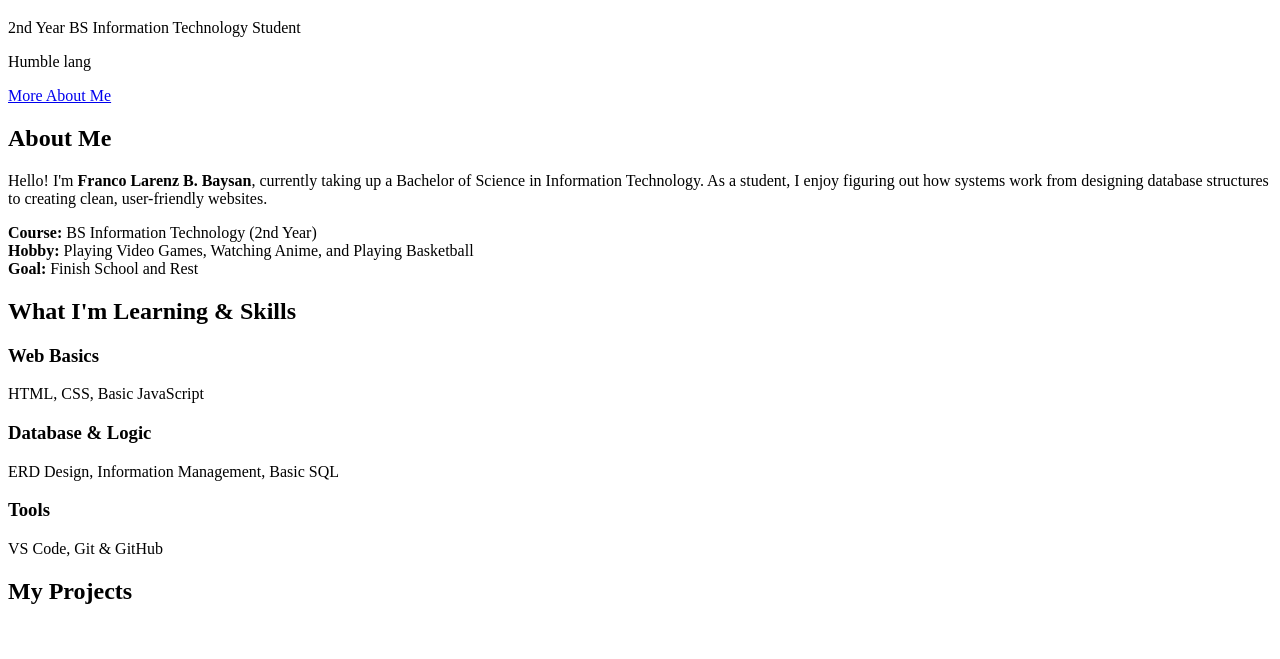
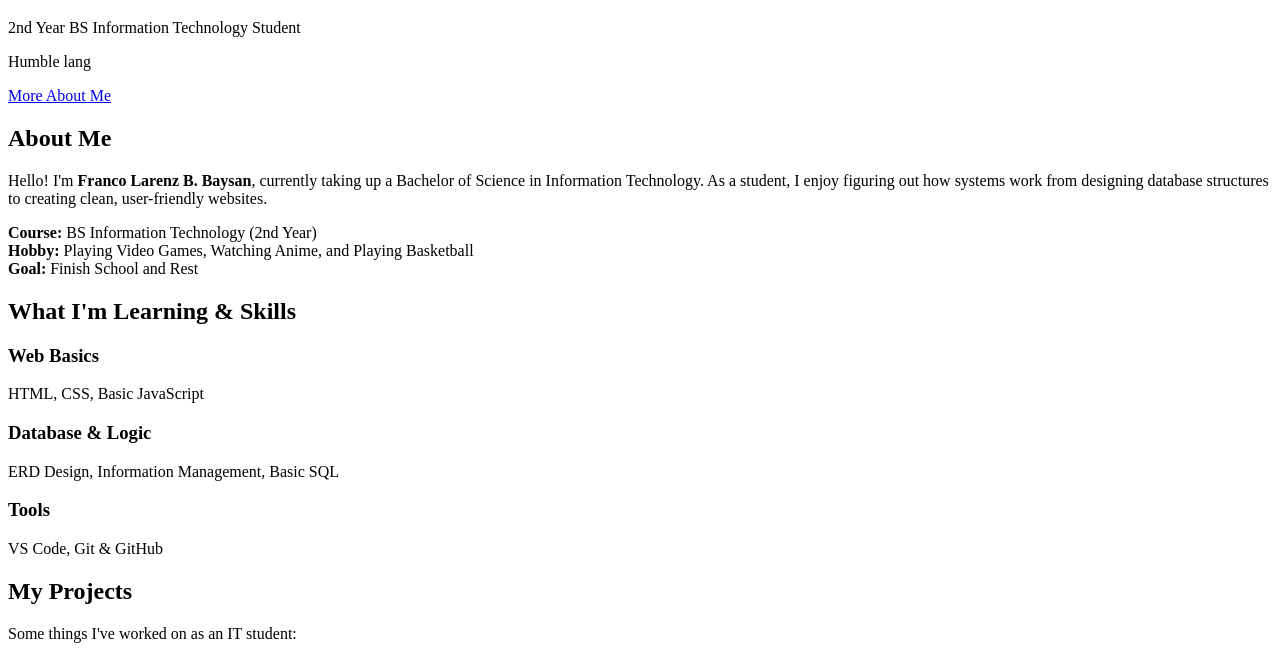
Before and after one commit to larenzzzz/BAYSAN_PORTFOLIO, a plain HTML site: page index.html in a window 1280 px wide. Shown: the part 227-886 px from the top of the page. Before the commit the page ends 852 px from the top, so only its background shows below. Drawn offline with Linux system fonts and the light colour scheme.

Commit message:
added <p > "some things I've worked on as an IT student:"

```diff
--- a/index.html
+++ b/index.html
@@ -71,3 +71,4 @@
 
     <section id="projects" class="section">
         <h2>My Projects</h2>
+        <p class="section-desc">Some things I've worked on as an IT student:</p>
```
